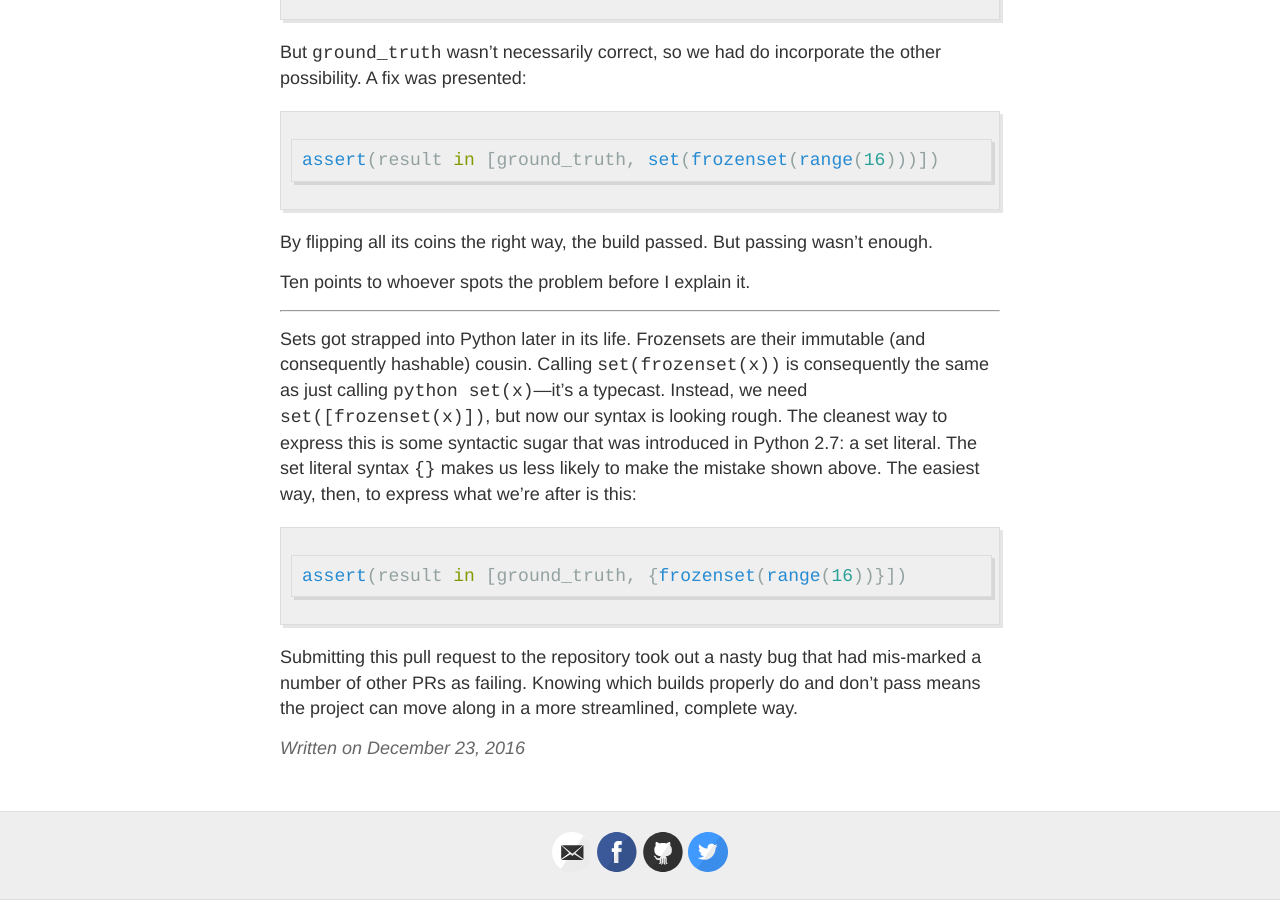
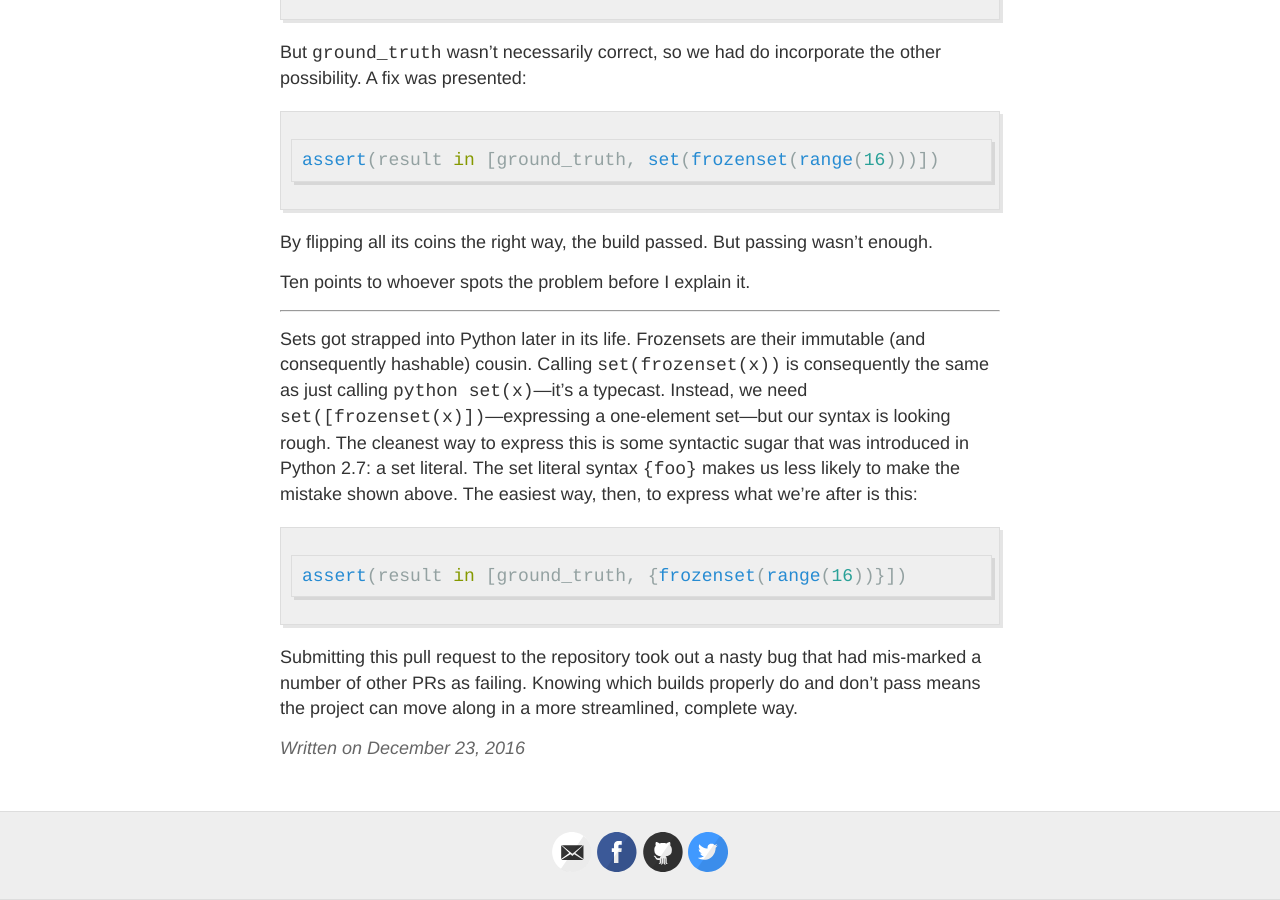
Before and after one commit to aryamccarthy/aryamccarthy.github.io, a Jekyll site: the page built from _posts/2016-12-23-Testing-things.md, in a window 1280 px wide and 900 px high, scrolled down 893 px. Built offline with Jekyll 4.4.1, drawn with Linux system fonts in a browser that asks for light colours.

Commit message:
Update 2016-12-23-Testing-things.md

````diff
--- a/_posts/2016-12-23-Testing-things.md
+++ b/_posts/2016-12-23-Testing-things.md
@@ -31,7 +31,7 @@ Ten points to whoever spots the problem before I explain it.
 
 ---
 
-Sets got strapped into Python later in its life. Frozensets are their immutable (and consequently hashable) cousin. Calling ```set(frozenset(x))``` is consequently the same as just calling ```python set(x)```—it's a typecast. Instead, we need ```set([frozenset(x)])```, but now our syntax is looking rough. The cleanest way to express this is some syntactic sugar that was introduced in Python 2.7: a set literal. The set literal syntax `{}` makes us less likely to make the mistake shown above. The easiest way, then, to express what we're after is this:
+Sets got strapped into Python later in its life. Frozensets are their immutable (and consequently hashable) cousin. Calling ```set(frozenset(x))``` is consequently the same as just calling ```python set(x)```—it's a typecast. Instead, we need ```set([frozenset(x)])```—expressing a one-element set—but our syntax is looking rough. The cleanest way to express this is some syntactic sugar that was introduced in Python 2.7: a set literal. The set literal syntax `{foo}` makes us less likely to make the mistake shown above. The easiest way, then, to express what we're after is this:
 
 ```python
 assert(result in [ground_truth, {frozenset(range(16))}])
````
